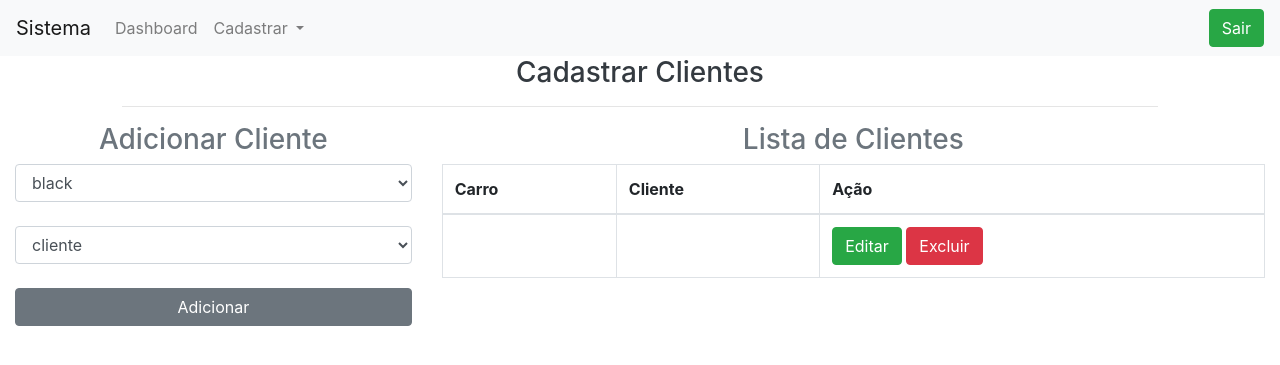
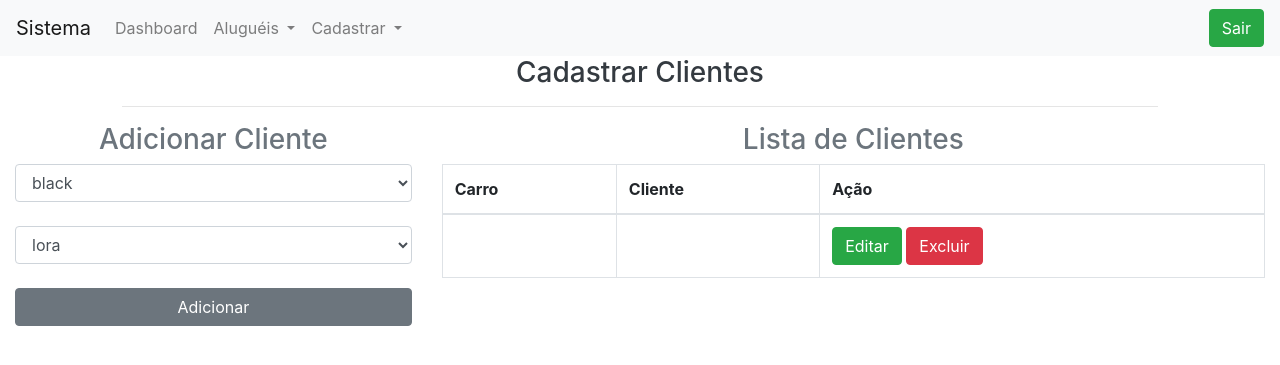
Before and after one commit to j0aox/trabalho-Arq.-Software, a PHP site: page /aluguel-carro.php in a window 1280 px wide. Shown: the top 365 px of the page. Run offline with PHP 8.4, Linux system fonts and the light colour scheme; data comes from the database, SQL or seed files in the repository; some libraries are stand-ins or nearby versions.

Commit message:
fazendo reajustes

```diff
--- a/aluguel-carro.php
+++ b/aluguel-carro.php
@@ -28,9 +28,17 @@
                     ?>
                 </select>
                 <br>
+
                 <select class="form-control">
-                    <option>cliente</option>
-                    <br>
+                    <?php
+
+                    $sql = mysqli_query($con, "SELECT * FROM cliente ORDER BY nome ASC");
+
+                    while ($dados = mysqli_fetch_array($sql)) {
+                    echo ("<option value='" .$dados['nome']. "'>" .$dados['nome']."</option>");
+                    }
+
+                    ?>
                 </select>
                 <br>
                 <button type="submit" name="" class="btn btn-secondary btn-block">Adicionar</button>
--- a/navbar.php
+++ b/navbar.php
@@ -6,6 +6,14 @@
         <div class="collapse navbar-collapse" id="navbarNavAltMarkup">
             <div class="navbar-nav">
                 <a class="nav-item nav-link" href="dashboard.php">Dashboard<span class="sr-only">(current)</span></a>
+                    <li class="nav-item dropdown">
+                        <a class="nav-link dropdown-toggle" href="#" id="navbarDropdownMenuLink" role="button" data-toggle="dropdown" aria-haspopup="true" aria-expanded="false">
+                        Aluguéis
+                        </a>
+                        <div class="dropdown-menu" aria-labelledby="navbarDropdownMenuLink">
+                            <a class="dropdown-item" href="aluguel-carro.php">carros</a>
+                        </div>
+                    </li>
                     <li class="nav-item dropdown">
                         <a class="nav-link dropdown-toggle" href="#" id="navbarDropdownMenuLink" role="button" data-toggle="dropdown" aria-haspopup="true" aria-expanded="false">
                         Cadastrar
```
Lines whose indentation alone changed are shown as unchanged.
